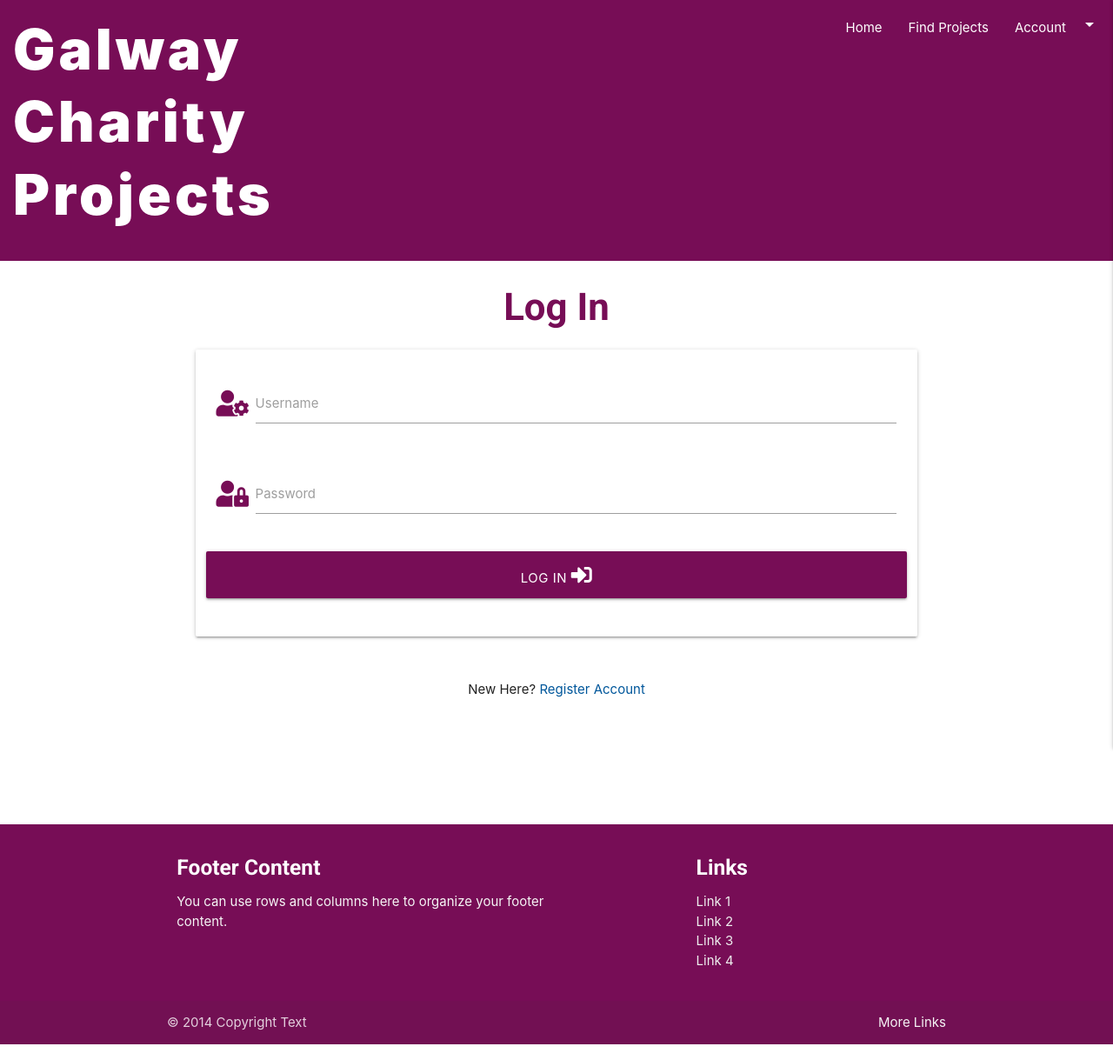
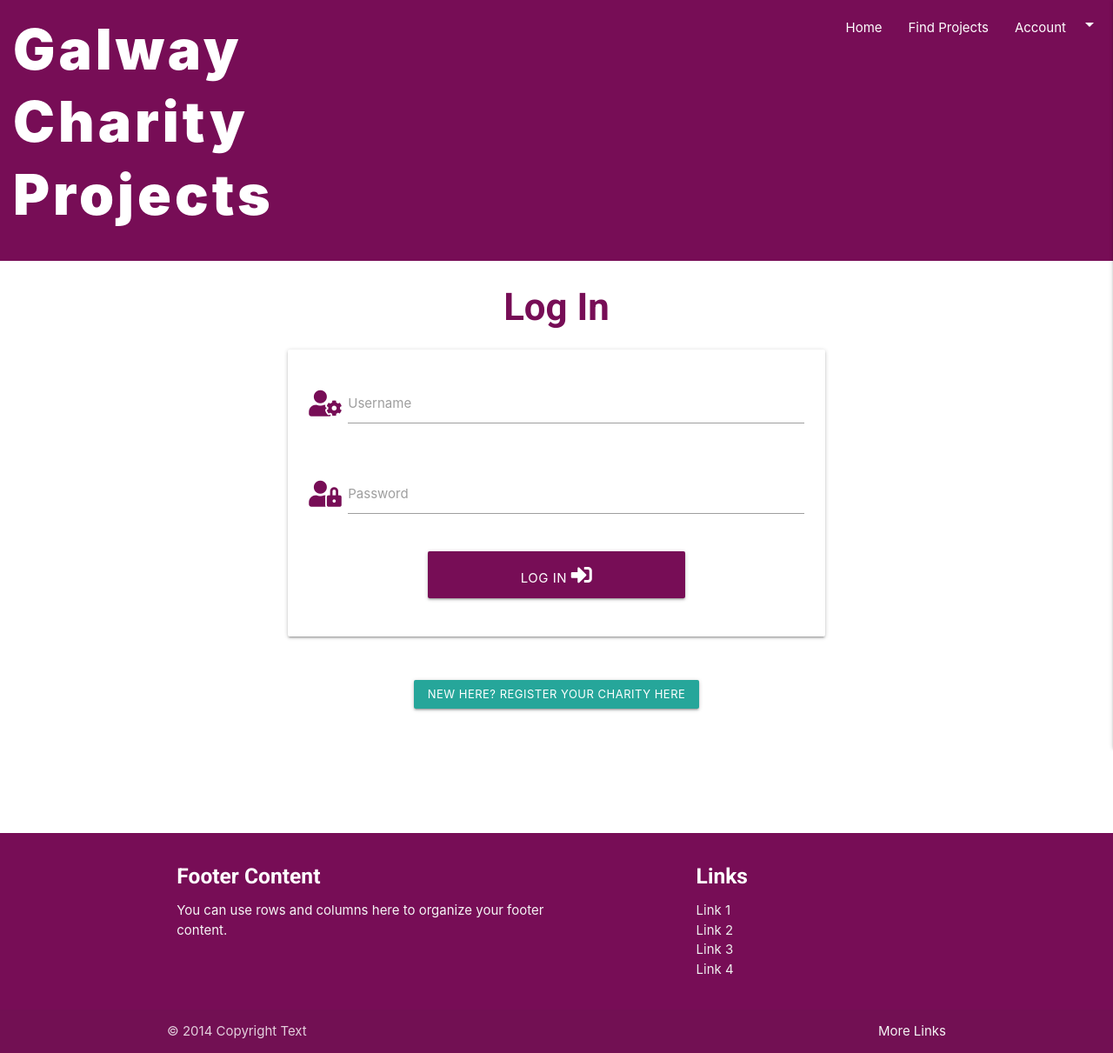
Before and after one commit to lhynes/CI-Data-Centric-Development-Milestone-Project-3, a Flask app: page /login in a window 1280 px wide. Shown: the whole page at 87% size. Run offline with Flask 2, Linux system fonts and the light colour scheme; some libraries are stand-ins or nearby versions.

Commit message:
udpated layout

```diff
--- a/templates/login.html
+++ b/templates/login.html
@@ -1,10 +1,10 @@
 {% extends "base.html" %}
 {% block content %}
 
-    <h3 class="center-align">Log In</h3>
+    <h3 class="center-align page-title">Log In</h3>
 
     <div class="row">
-        <form class="col s12 m8 offset-m2" method="POST" action="{{ url_for('login') }}">
+        <form class="col s12 m6 offset-m3" method="POST" action="{{ url_for('login') }}">
             <div class="card-panel">
                 <!-- username field-->
                 <div class="row">
@@ -24,7 +24,7 @@
                 </div>
                 <!-- login button-->
                 <div class="row">
-                    <button type="submit" class="col s12 btn-large text-shadow">
+                    <button type="submit" class="col s6 offset-s3 btn-large text-shadow">
                         Log In <i class="fas fa-sign-in-alt"></i>
                     </button>
                 </div>
@@ -35,8 +35,7 @@
     <div class="row">
         <div class="col s12">
             <p class="center-align">
-                New Here?
-                <a href="{{ url_for('register') }}" class="light-blue-text text-darken-4">Register Account</a>
+                <a href="{{ url_for('register') }}" class="white-text waves-effect waves-light btn-small alt-button"> New Here?  Register Your Charity Here</a>
             </p>
         </div>
     </div>
```
